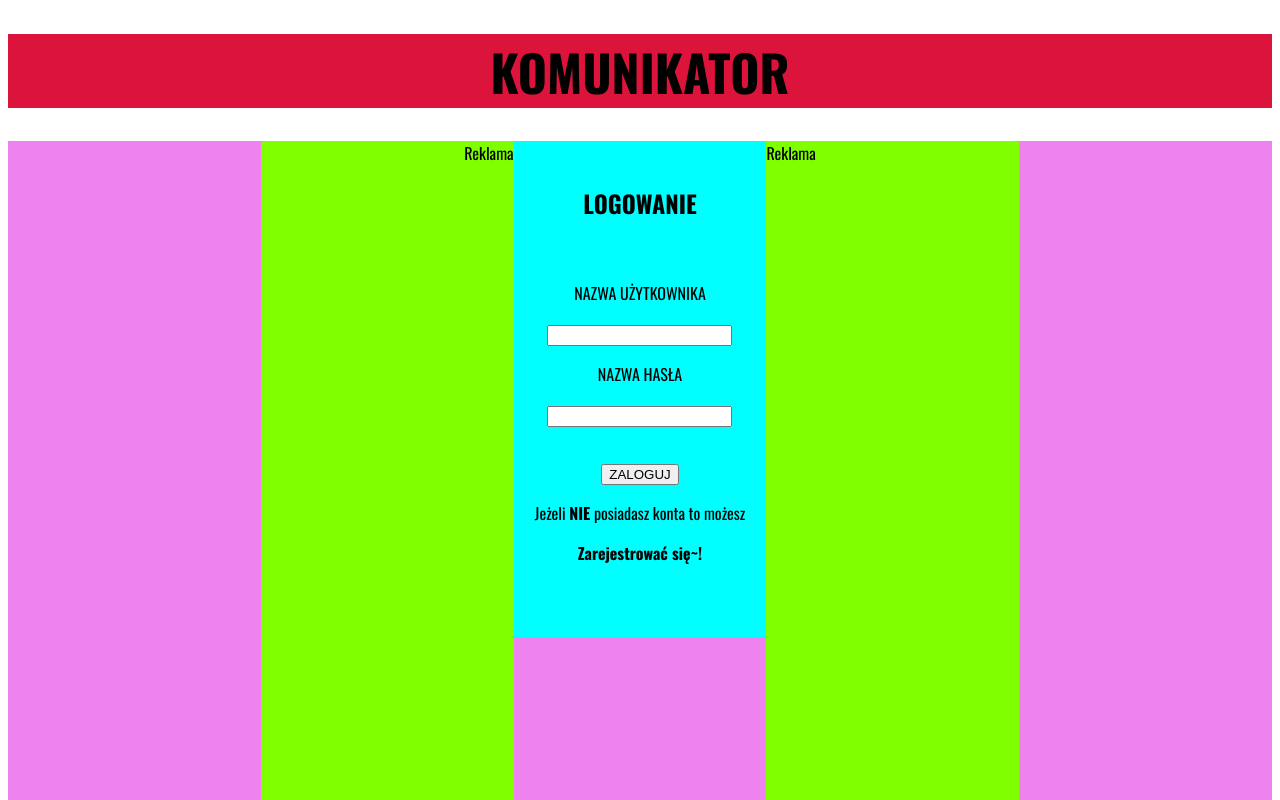
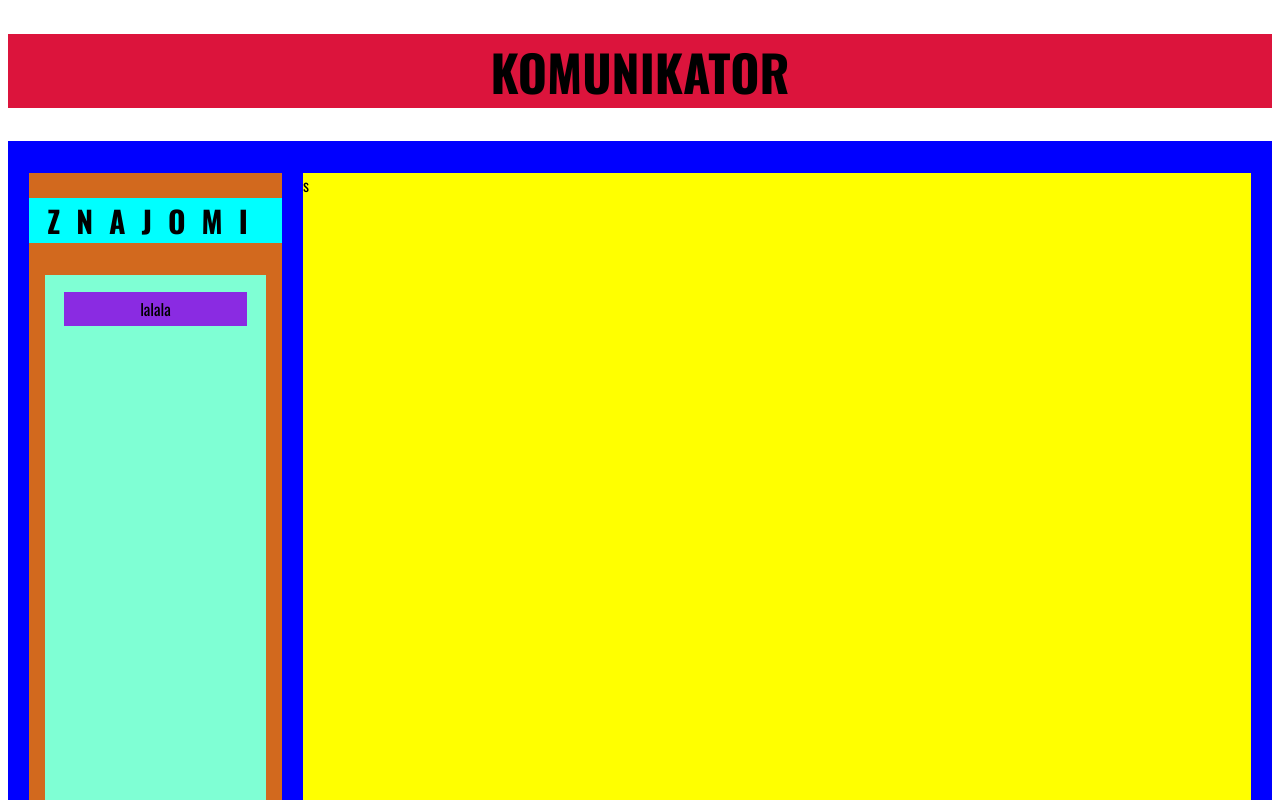
Before and after one commit to TheFroggerPL/Komunikator_v2, a React app: page / in a window 1280 px wide. Shown: the top 800 px of the page. Built offline with nearby package versions, Linux system fonts and the light colour scheme; the HTML template or start-up script is replaced by a standard one.

Commit message:
Add files via upload

```diff
--- a/src/App.jsx
+++ b/src/App.jsx
@@ -63,7 +63,12 @@ export default function MyApp() {
         <main>
           <section className='Menu_kom'>
             <section className='kontakty'>
-              s
+              <section className='znajomi_1'>
+                <h2>ZNAJOMI</h2>
+              </section>
+              <section className='znajomi_2'>
+                <section className='znajomi_2-5' id='kontakty'>lalala</section>
+              </section>
             </section>
             <section className='czat'>
               s
@@ -76,7 +81,7 @@ export default function MyApp() {
     )
   }
 
-  const [zakladka , zmiania_zakladki] = useState("loguj");
+  const [zakladka , zmiania_zakladki] = useState("gl_str");
   const zakladki = {
     loguj: Logowanie,
     rejestruj: Rejestracja,
--- a/src/index.css
+++ b/src/index.css
@@ -11,12 +11,13 @@ header > h1 {
 main {
     background-color: violet;
     display: flex;
-    height: 60rem;
+    height: 56rem;
 }
 .Menu_rej {
     text-align: center;
     background-color:sienna;
     width: 20%;
+    height: 27rem;
     padding-bottom: 4rem;
 }
 .Menu_rej > h1 {
@@ -62,14 +63,42 @@ main {
     width: 75%;
     margin-right: auto;
     margin-left: auto;
-    height: 56rem;
+    height: 52rem;
 }
+
 .kontakty {
     background-color: chocolate;
     width: 20%;
     margin-left: auto;
-    height: 56rem;
+    height: 52rem;
 }
+.znajomi_1 {
+    background-color: aqua;
+    margin-bottom: auto;
+    margin-right: auto;
+    text-align: center;
+    letter-spacing: 1rem;
+    font-weight: bold;
+    font-size: 20px;
+}
+.znajomi_2 {
+    background-color: aquamarine;
+    margin-top: 2rem;
+    margin-left: 1rem;
+    margin-right: 1rem;
+    height: 44rem;
+    overflow-y: auto;
+}
+.znajomi_2-5 {
+    background-color: blueviolet;
+    text-align: center;
+    margin-left: 1.2rem;
+    margin-right: 1.2rem;
+    margin-top: 1.1rem;
+    padding-top: 5px;
+    padding-bottom: 5px;
+}
+
 
 .guzik_log {
     margin-top: 2.3rem;
```
